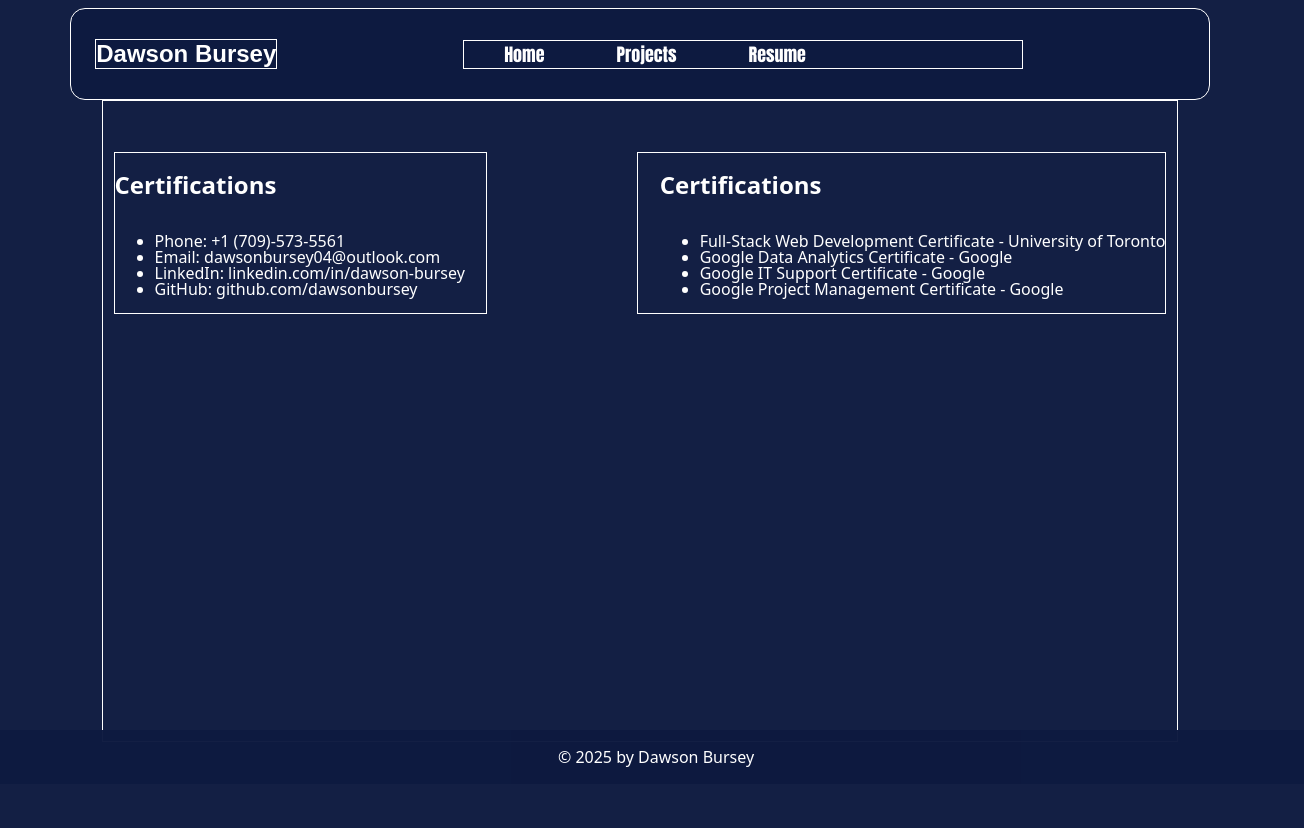
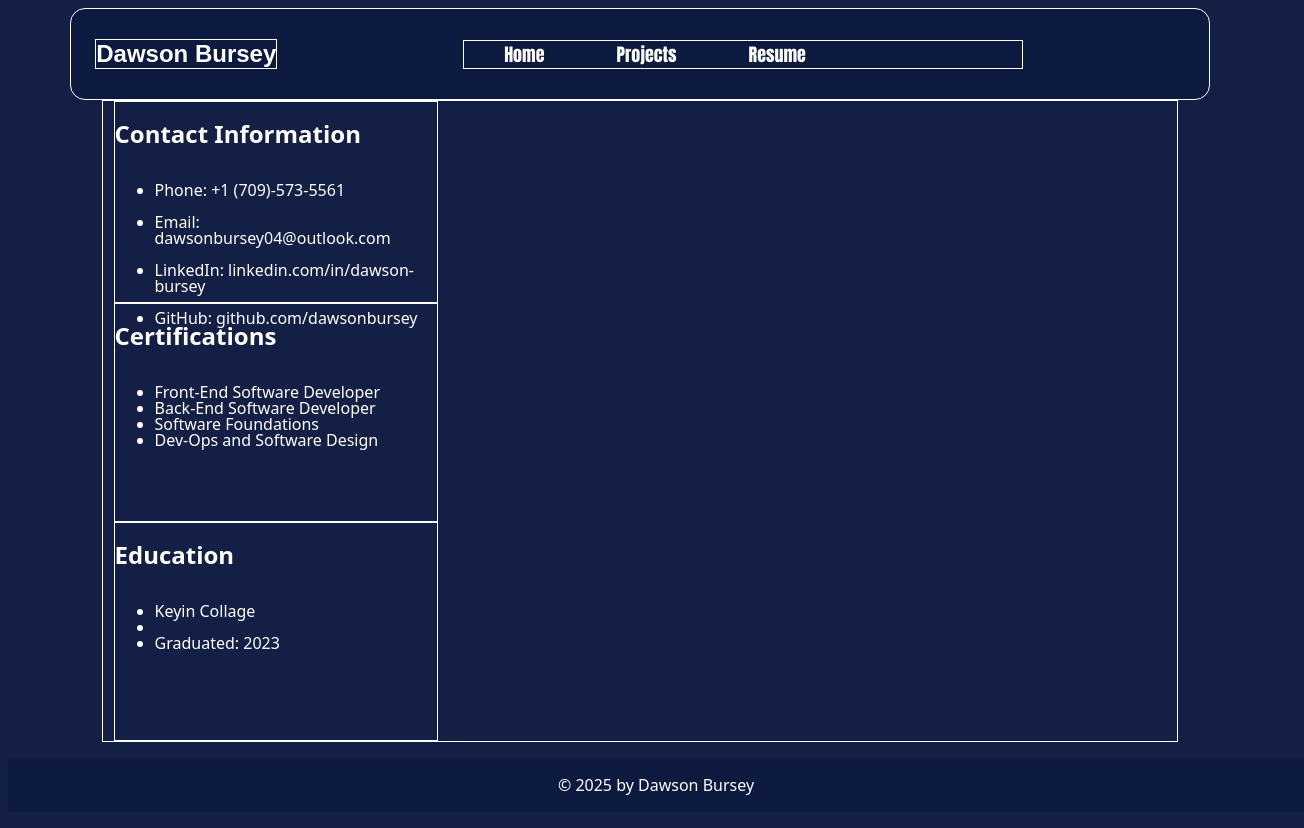
Before and after one commit to Dawson-Bursey/PortfolioProject, a React (Vite) app in the folder my-portfolio/: page /resume in a window 1280 px wide. Shown: the whole page, 1304 px wide, since content can reach past the window. Before the commit the page ends 800 px from the top, so only its background shows below. Built offline with nearby package versions, Linux system fonts and the light colour scheme.

Commit message:
Added Education section

```diff
--- a/my-portfolio/src/index.css
+++ b/my-portfolio/src/index.css
@@ -16,7 +16,6 @@
   margin: auto;
   font-family: fantasy;
 }
-
 .navbar ul {
   display: flex;
   border: solid 1px white;
@@ -30,7 +29,6 @@
   font-size: large;
   color: white;
 }
-
 .navbar h2 {
   display: flex;
   border: solid 1px white;
@@ -38,8 +36,6 @@
   align-items: center;
   justify-content: center;
   margin-left: 1em;
-
-
 }
 
 
@@ -53,12 +49,12 @@ a:hover {
 
 
 .Footer, Footer p{
-  position: fixed;
+  background-color: #0e1a40f9;
   width: 100%;
-  bottom: 0;
-  left: 0%;
-  background-color: #0e1a40f9;
+  margin-left: auto;
+  margin-right: auto;
+  padding: 1em;
   color: white;
-  padding: 1em;
+
   text-align: center;
 }
--- a/my-portfolio/src/pages/Resume.jsx
+++ b/my-portfolio/src/pages/Resume.jsx
@@ -9,11 +9,14 @@ function Resume() {
 
 
             <div className="contactInfo">
-            <h2>Certifications</h2>
+            <h2>Contact Information</h2>
                 <ul>
                     <li>Phone: +1 (709)-573-5561</li>
+                    <br />
                     <li>Email: dawsonbursey04@outlook.com</li>
+                    <br />
                     <li>LinkedIn: linkedin.com/in/dawson-bursey</li>
+                    <br />
                     <li>GitHub: github.com/dawsonbursey</li>
                 </ul>
             </div>
@@ -21,14 +24,23 @@ function Resume() {
             <div className="certifications">
                 <h2>Certifications</h2>
                 <ul>
-                    <li>Full-Stack Web Development Certificate - University of Toronto</li>
-                    <li>Google Data Analytics Certificate - Google</li>
-                    <li>Google IT Support Certificate - Google</li>
-                    <li>Google Project Management Certificate - Google</li>
+                    <li>Front-End Software Developer</li>
+                    <li>Back-End Software Developer</li>
+                    <li>Software Foundations</li>
+                    <li>Dev-Ops and Software Design</li>
                 </ul>
             </div>
 
-            {/* <div className="education"></div>
+            <div className="education">
+                <h2>Education</h2>
+                <ul>
+                    <li>Keyin Collage</li>
+                    <li></li>
+                    <li>Graduated: 2023</li>
+                </ul>
+            </div>
+
+            {/*
 
             <div className="experience"></div>
 
--- a/my-portfolio/src/pages/ResumePage.css
+++ b/my-portfolio/src/pages/ResumePage.css
@@ -1,12 +1,13 @@
 .resumePage {
     display: flex;
+    flex-direction: column;
     border: solid 1px white;
     height: 80vh;
     width: 85%;
     margin-left: auto;
     margin-right: auto;
     justify-content: center;
-    align-items: center;
+    align-items: start;
     color: white;
 }
 
@@ -14,12 +15,14 @@
 .contactInfo {
     display: flex;
     flex-direction: column;
+    border: solid 1px white;
+    height: 25vh;
+    width: 30%;
+    flex-direction: column;
     line-height: 1;
-    border: solid 1px white;
+    margin-right: auto;
     margin-left: 1%;
-    margin-right: auto;
-    margin-bottom: 35%;
-    padding-right: 2%;
+
 }
 
 .certifications {
@@ -27,8 +30,23 @@
     flex-direction: column;
     line-height: 1;
     border: solid 1px white;
-    margin-left: auto;
-    margin-right: 1%;
-    margin-bottom: 35%;
-    padding-left: 2%;
+    height: 60vh;
+    width: 30%;
+    margin-right: auto;
+    margin-bottom: auto;
+    margin-left: 1%;
+
 }
+
+.education {
+    display: flex;
+    flex-direction: column;
+    line-height: 1;
+    border: solid 1px white;
+    height: 60vh;
+    width: 30%;
+    margin-right: auto;
+    margin-bottom: auto;
+    margin-left: 1%;
+
+}
```
